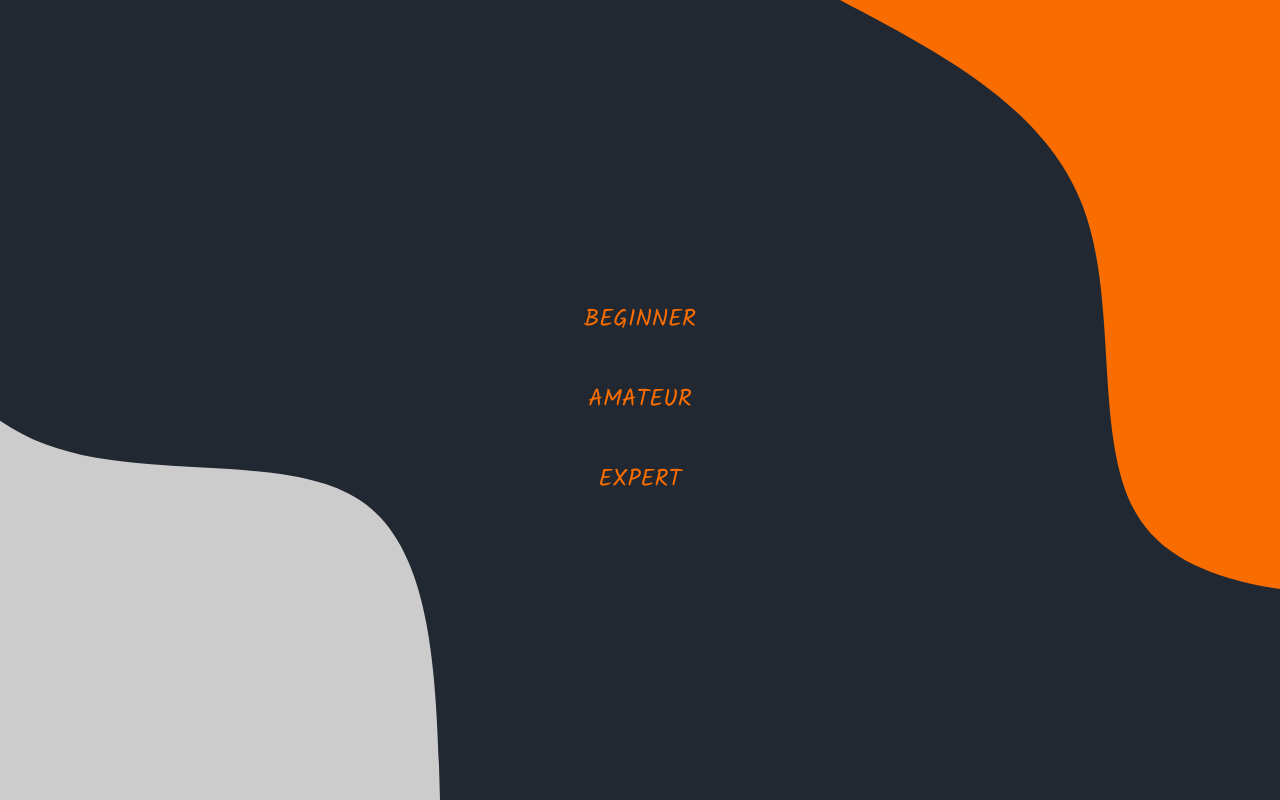
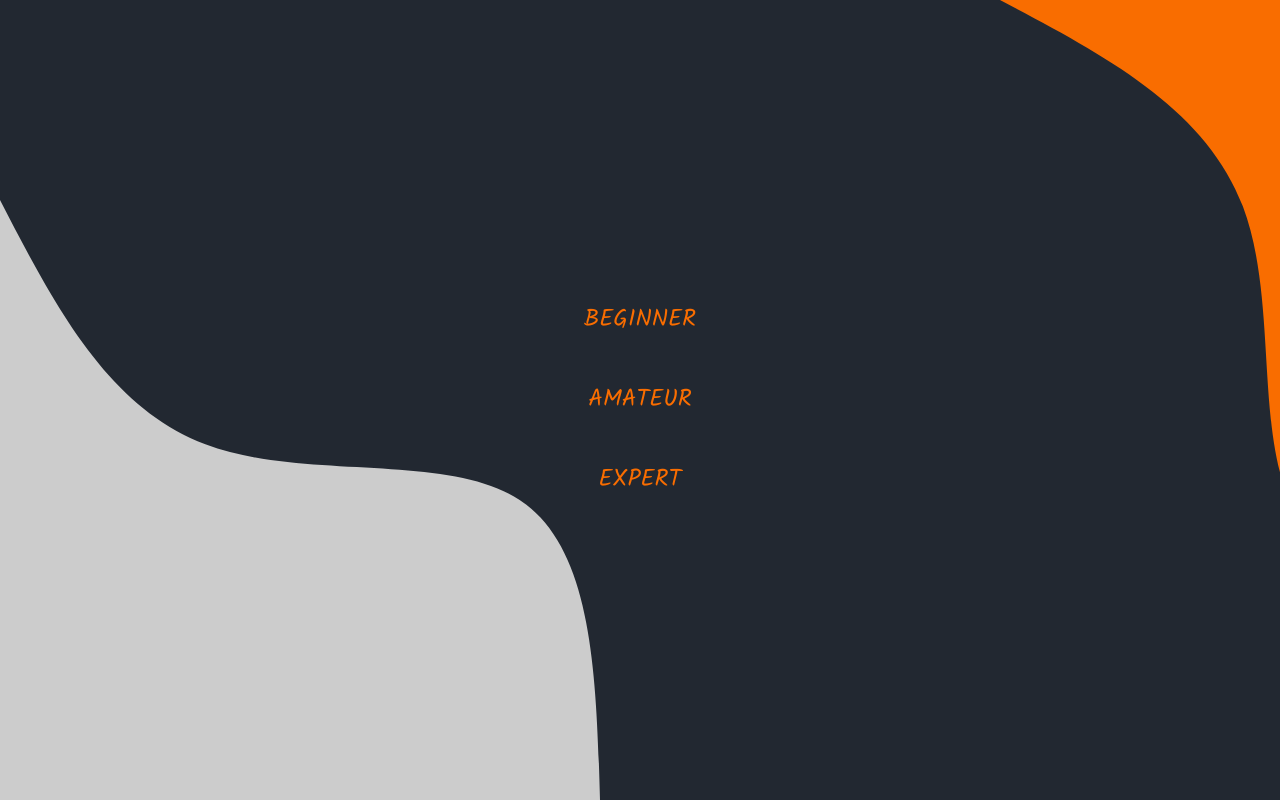
Before and after one commit to juandsoto/war-horses, a React (Vite) app: page / in a window 1280 px wide. Built offline with nearby package versions, Linux system fonts and the light colour scheme; what simple-zustand-devtools would draw is missing.

Commit message:
fixed background

```diff
--- a/src/index.css
+++ b/src/index.css
@@ -43,7 +43,7 @@
     background-image: url(/bg.svg);
     background-repeat: no-repeat;
     background-size: cover;
-    background-position: center;
+    background-position: left;
   }
 
   .logo {
```
